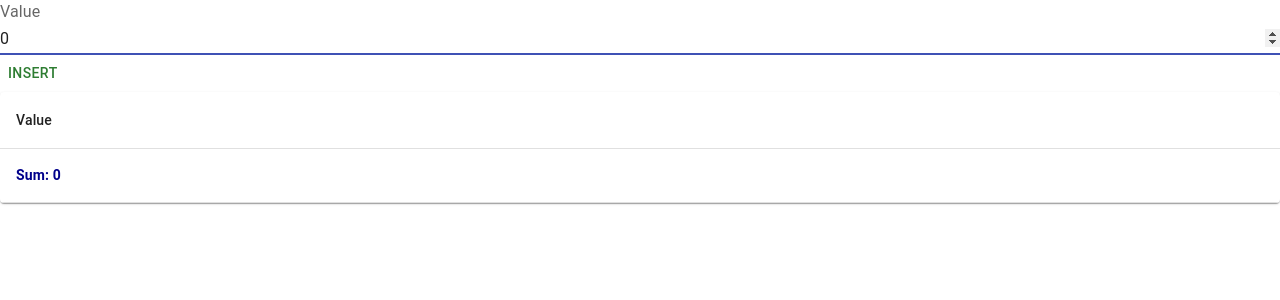
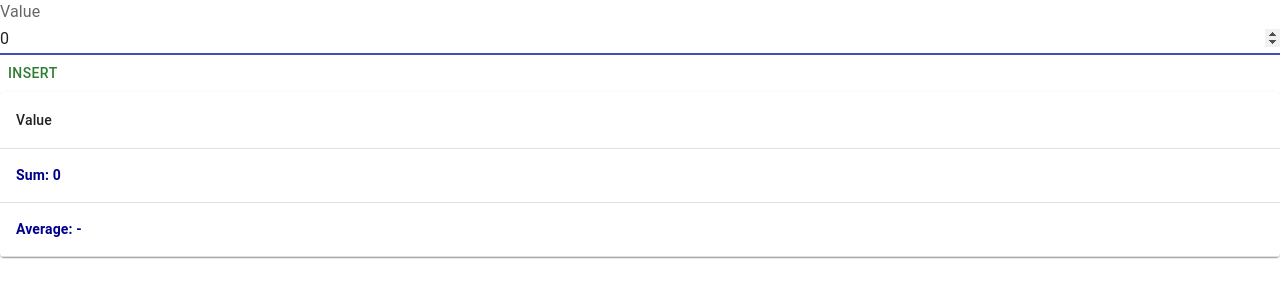
Before and after one commit to mierzvoj/app-state-project, a React (Create React App) app: page /calculation in a window 1280 px wide. Shown: the top 300 px of the page. Built offline with nearby package versions, Linux system fonts and the light colour scheme.

Commit message:
added average value footer

```diff
--- a/src/pages/ValuesList/ValuesList.tsx
+++ b/src/pages/ValuesList/ValuesList.tsx
@@ -52,6 +52,16 @@ const ValuesList = ({
               </div>
             </TableCell>
           </TableRow>
+          <TableRow>
+            <TableCell colSpan={2}>
+              <div className="footer">
+                Average:{" "}
+                {values.length
+                  ? values.reduce((p, c) => p + c, 0) / values.length
+                  : "-"}
+              </div>
+            </TableCell>
+          </TableRow>
         </TableFooter>
       </Table>
     </TableContainer>
```
